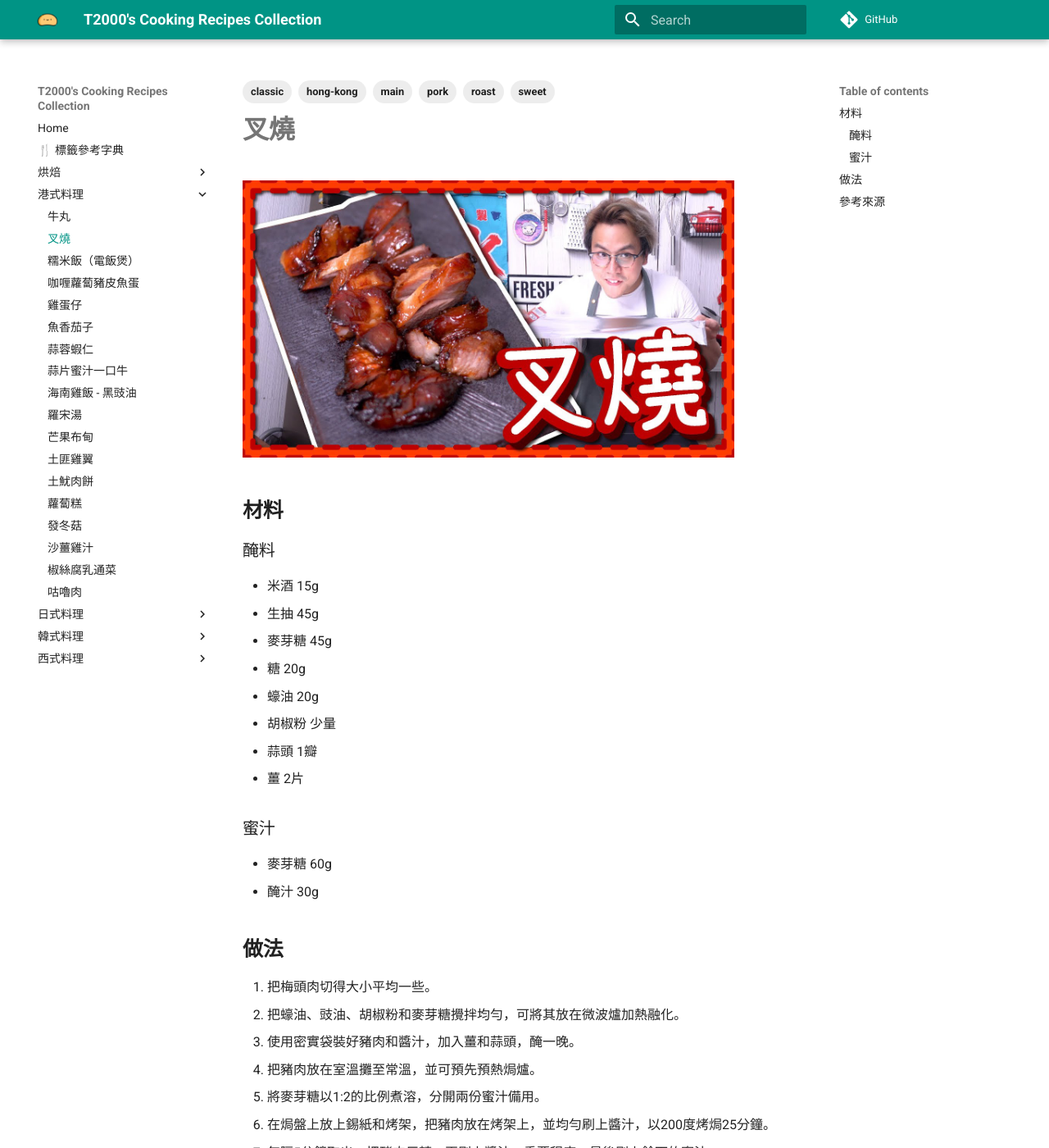
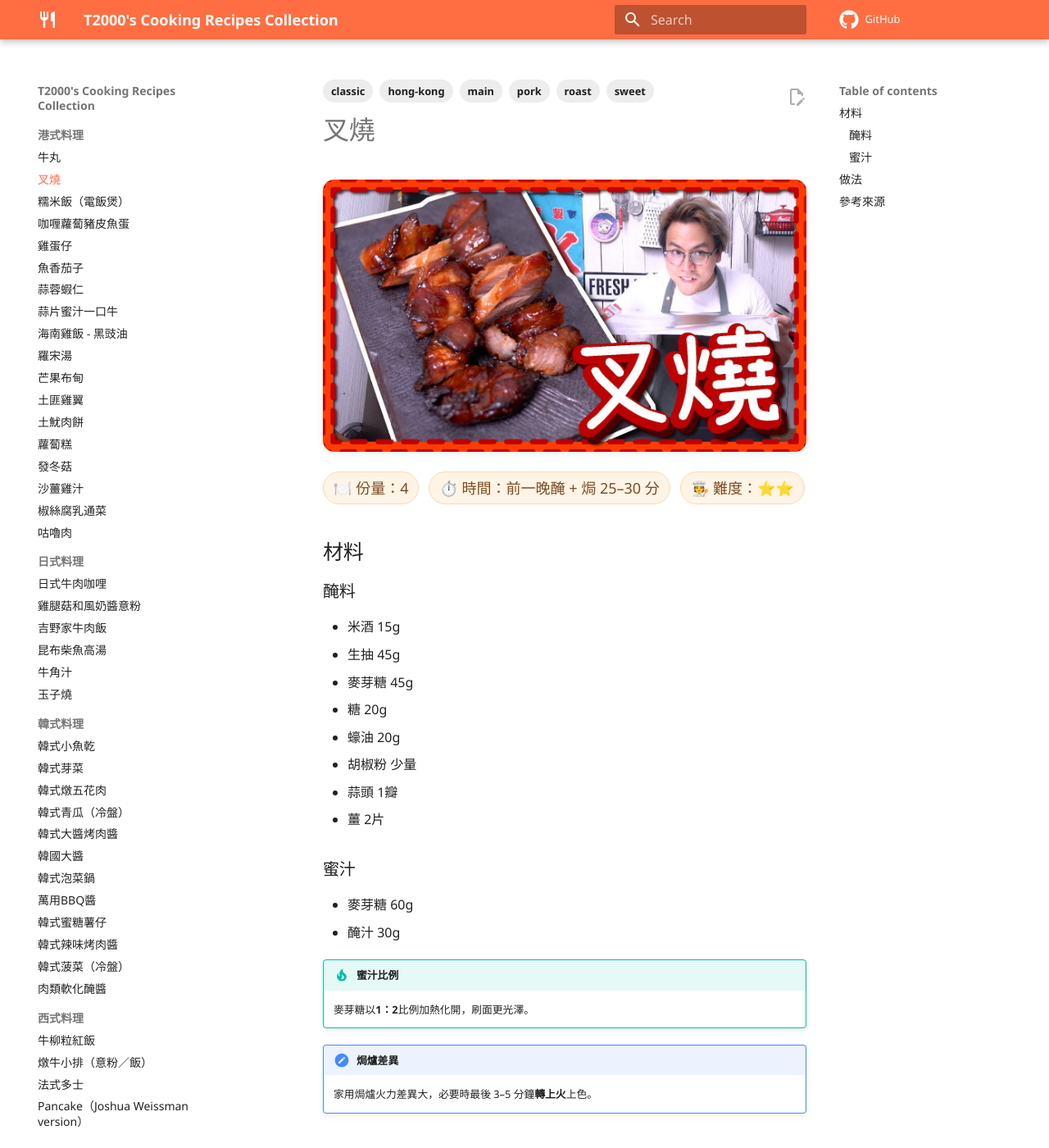
Before and after one commit to t2000chris/cooking-recipes, an MkDocs documentation site: the page built from docs/hongkong/char-siu.md, in a window 1280 px wide and 1400 px high. Shown: the whole window at 82% size. Built offline with MkDocs 1.6.1 and Material for MkDocs 9.7.7, drawn with Linux system fonts in a browser that asks for light colours; comment, search, counter and statistics services are not loaded.

Commit message:
testing formats

```diff
--- /dev/null
+++ b/docs/assets/styles/recipes.css
@@ -0,0 +1,39 @@
+/* Images: soft corners + subtle depth */
+img[alt] {
+  border-radius: 14px;
+  box-shadow: 0 2px 10px rgba(0,0,0,.08);
+}
+
+/* Recipe meta row (yield / time / difficulty) */
+.recipe-meta {
+  display: flex; flex-wrap: wrap; gap: .6rem;
+  margin: .6rem 0 1rem;
+}
+.recipe-chip {
+  font-size: .9rem; padding: .25rem .6rem;
+  background: #fff4e6; border: 1px solid #ffd8a8; color: #7f4a1f;
+  border-radius: 999px;
+}
+
+/* Ingredients & Steps: a tad more readable */
+h2 { scroll-margin-top: 5rem; }
+ul.ingredients li { margin: .25rem 0; }
+ol.method li { margin: .45rem 0; }
+
+/* Cards grid spacing when you use the homepage cards */
+.grid.cards .card .md-typeset p { margin-top: .25rem; }
+
+/* Print-friendly */
+@media print {
+  nav, .md-header, .md-sidebar, .md-footer { display: none !important; }
+  .md-content { margin: 0 !important; }
+  a[href]:after { content: " (" attr(href) ")"; font-size: .8em; color: #555; }
+}
+
+/* Wider left nav for long Chinese titles */
+.md-sidebar--primary {
+  width: 320px;
+}
+@media (min-width: 76.25em) {
+  .md-sidebar--primary { width: 340px; }
+}
--- a/docs/hongkong/char-siu.md
+++ b/docs/hongkong/char-siu.md
@@ -4,6 +4,12 @@ tags: [hong-kong, main, pork, roast, sweet, classic]
 ---
 
 ![叉燒](../images/char-siu.jpg){ width=600 }
+
+<div class="recipe-meta">
+  <span class="recipe-chip">🍽️ 份量：4</span>
+  <span class="recipe-chip">⏱️ 時間：前一晚醃 + 焗 25–30 分</span>
+  <span class="recipe-chip">🧑‍🍳 難度：⭐⭐</span>
+</div>
 
 ## 材料
 
@@ -21,6 +27,12 @@ tags: [hong-kong, main, pork, roast, sweet, classic]
 - 麥芽糖 60g
 - 醃汁 30g
 
+!!! tip "蜜汁比例"
+    麥芽糖以**1：2**比例加熱化開，刷面更光澤。
+
+!!! note "焗爐差異"
+    家用焗爐火力差異大，必要時最後 3–5 分鐘**轉上火**上色。
+
 ## 做法
 1. 把梅頭肉切得大小平均一些。
 2. 把蠔油、豉油、胡椒粉和麥芽糖攪拌均勻，可將其放在微波爐加熱融化。
--- a/docs/index.md
+++ b/docs/index.md
@@ -1,3 +1,7 @@
+# 🔎 搜尋食譜
 
+- 在左上角輸入關鍵字（食材 / 菜式 / 標籤）
+- 或直接從側邊欄瀏覽各分類
 
-Welcome to T2000 Recipes Collection
+**快速到：**
+[🇭🇰 港式](hongkong/) · [🇯🇵 日式](japanese/) · [🇰🇷 韓式](korean/) · [🇪🇺 西式](western/) · [🥐 烘焙](bakery/) · [🏷 標籤](tags.md)
--- a/mkdocs.yml
+++ b/mkdocs.yml
@@ -1,31 +1,59 @@
-site_name: T2000's Cooking Recipes Collection
+site_name: "T2000's Cooking Recipes Collection"
 site_url: https://t2000chris.github.io/cooking-recipes/
 repo_url: https://github.com/t2000chris/cooking-recipes
 theme:
   name: material
   language: en
-  logo: assets/logo.png
-  favicon: assets/favicon.svg
+  features:
+    - navigation.instant
+    - navigation.sections
+    - navigation.expand
+    - navigation.top
+    - content.code.copy
+    - content.action.edit
+    - search.suggest
+    - search.highlight
+    - toc.follow
   palette:
     - scheme: default
-      primary: teal
-      accent: orange
-  features:
-    - navigation.instant
-    - navigation.tracking
-    - navigation.top
-    - content.code.copy
-    - search.suggest
-    - search.highlight
+      primary: deep orange
+      accent: amber
+  font:
+    text: Noto Sans
+    code: JetBrains Mono
+  icon:
+    logo: material/silverware-fork-knife
+    repo: fontawesome/brands/github
 extra_css:
-  - styles/recipe.css
-
-
+  - assets/styles/recipes.css
+extra:
+  social:
+    - icon: fontawesome/brands/github
+      link: https://github.com/t2000chris/cooking-recipes
+      name: GitHub
 plugins:
-  - search
+  - search:
+      lang: [en, zh]
+      separator: '[\s\-。，、；；：：]+'
+  - tags
   - awesome-pages
-  - tags
   - minify:
       minify_html: true
   - git-revision-date-localized:
-      fallback_to_build_date: true
+      enable_creation_date: true
+markdown_extensions:
+  - admonition
+  - attr_list
+  - md_in_html
+  - def_list
+  - footnotes
+  - toc:
+      permalink: true
+  - pymdownx.superfences
+  - pymdownx.details
+  - pymdownx.emoji
+  - pymdownx.tabbed:
+      alternate_style: true
+  - pymdownx.inlinehilite
+  - pymdownx.keys
+  - pymdownx.snippets
```
Also changed, not shown: docs/.pages (added).
